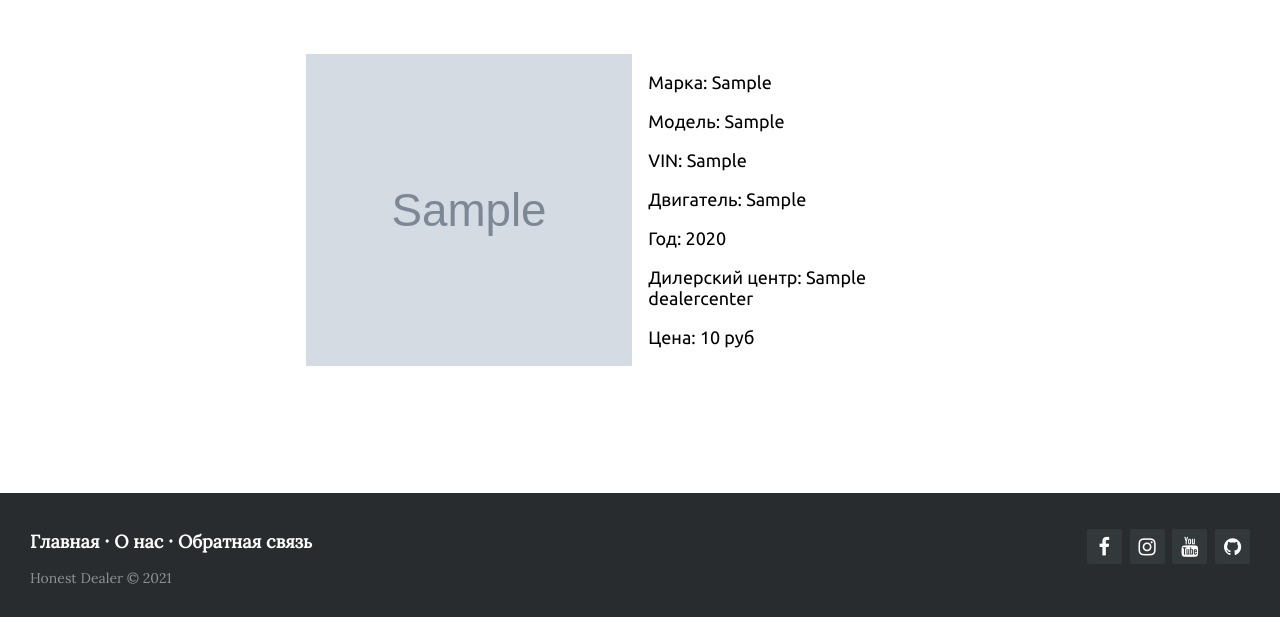
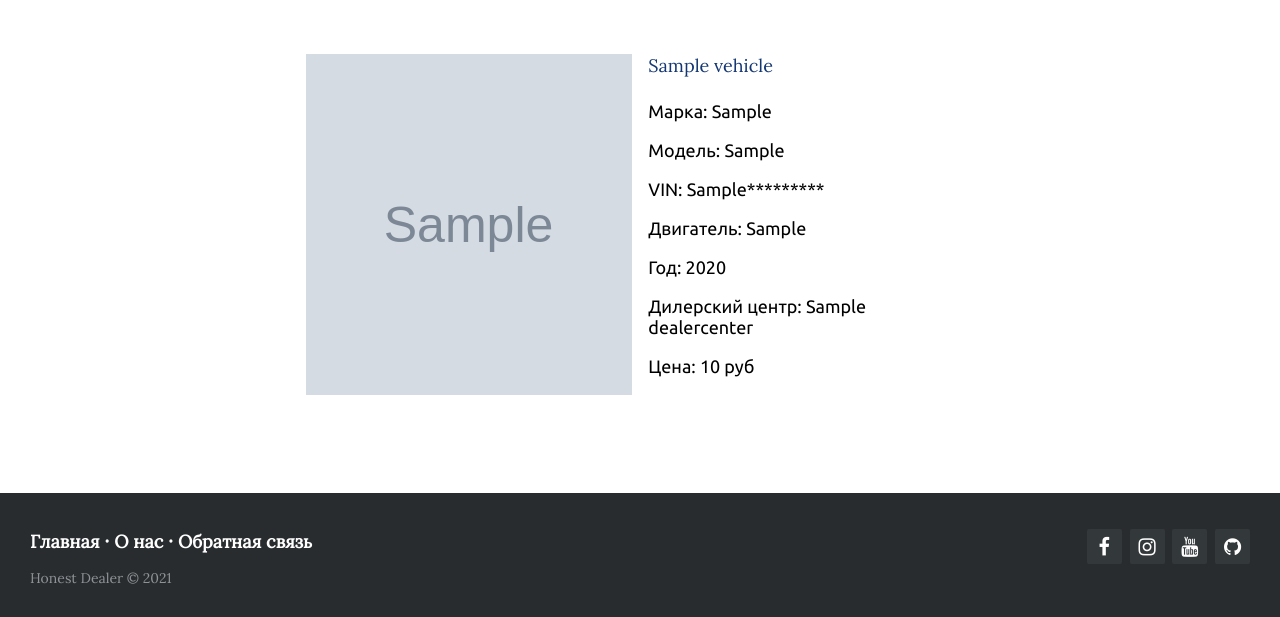
Before and after one commit to viktornikolaev1995/dealer, a Django app: page /vehicles_with_mileage/ in a window 1280 px wide. Shown: the part 183-800 px from the top of the page. Run offline with Django 3.2, Linux system fonts and the light colour scheme; tables that the repository leaves empty hold one stand-in row (values such as "Sample post"); grey boxes marked "Sample" are stand-in pictures; some libraries are stand-ins or nearby versions.

Commit message:
Внесение изменений

```diff
--- a/dealer/dealers_and_dealer_centers/static/dealers_and_dealer_centers/css/main.css
+++ b/dealer/dealers_and_dealer_centers/static/dealers_and_dealer_centers/css/main.css
@@ -25,7 +25,8 @@ img {
 
 h1,
 h2,
-h3 {
+h3,
+h4 {
 	font-family: 'Lora', serif;
 	font-weight: 400;
 	color: #143774;
@@ -223,9 +224,10 @@ footer {
 }
 
 
-@media (min-width: 737px) {
+@media (min-width: 1000px) {
 	.container-flex {
 		flex-direction: row;
+		justify-content: center;
 	}
 
 	main {
@@ -239,6 +241,7 @@ footer {
 		/*margin-left: 1em;*/
 	}
 }
+
 
 /*navigation*/
 
@@ -276,7 +279,7 @@ nav a:focus {
 }
 
 
-@media (max-width: 675px) {
+@media (max-width: 1000px) {
 	nav ul {
 		flex-direction: column;
 	}
@@ -309,7 +312,7 @@ nav a:focus {
 }
 
 
-@media (min-width: 675px) {
+@media (min-width: 1000px) {
 	.article-recent {
 		flex-direction: row;
 		justify-content: space-between;
--- a/dealer/dealers_and_dealer_centers/templates/dealers_and_dealer_centers/vehicle_list.html
+++ b/dealer/dealers_and_dealer_centers/templates/dealers_and_dealer_centers/vehicle_list.html
@@ -7,9 +7,10 @@
         {% for vehicle in vehicles %}
         <article class="article-recent">
             <div class="article-recent-main">
+                <h4>{{ vehicle.name }}</h4>
                 <p>Марка: {{ vehicle.brand }}</p>
                 <p>Модель: {{ vehicle.car_model }}</p>
-                <p>VIN: {{ vehicle.vin }}</p>
+                <p>VIN: {{ vehicle.vin|slice:':8'|add:'*********' }}</p>
                 <p>Двигатель: {{ vehicle.engine }}</p>
                 <p>Год: {{ vehicle.year_of_release }}</p>
                 <p>Дилерский центр: {{ vehicle.dealer_center }}</p>
--- a/dealer/dealers_and_dealer_centers/views.py
+++ b/dealer/dealers_and_dealer_centers/views.py
@@ -1,3 +1,4 @@
+from django.http import Http404
 from django.shortcuts import render
 from django.views.generic import ListView
 from .models import Dealer, DealerCenter, Vehicle
@@ -37,7 +38,10 @@ class VehicleNewList(ListView):
     context_object_name = 'vehicles'
 
     def get_queryset(self):
-        return Vehicle.objects.filter(archive=False, vehicle_with_mileage=False)
+        obj = Vehicle.objects.filter(archive=False, vehicle_with_mileage=False)
+        if obj.exists():
+            return obj
+        raise Http404
 
     def get_context_data(self, *, object_list=None, **kwargs):
         context = super().get_context_data(**kwargs)
@@ -48,14 +52,19 @@ class VehicleNewList(ListView):
 class VehicleNewListAtDealerCenter(VehicleNewList):
 
     def get_queryset(self, **kwargs):
-        return Vehicle.objects.filter(archive=False, vehicle_with_mileage=False, dealer_center__slug=self.kwargs['slug'])
-
+        obj = Vehicle.objects.filter(archive=False, vehicle_with_mileage=False, dealer_center__slug=self.kwargs['slug'])
+        if obj.exists():
+            return obj
+        raise Http404
 
 
 class VehicleWithMileageList(VehicleNewList):
 
     def get_queryset(self):
-        return Vehicle.objects.filter(archive=False, vehicle_with_mileage=True, )
+        obj = Vehicle.objects.filter(archive=False, vehicle_with_mileage=True)
+        if obj.exists():
+            return obj
+        raise Http404
 
     def get_context_data(self, *, object_list=None, **kwargs):
         context = super().get_context_data(**kwargs)
@@ -66,4 +75,7 @@ class VehicleWithMileageList(VehicleNewList):
 class VehicleWithMileageAtDealerCenterList(VehicleWithMileageList):
 
     def get_queryset(self, **kwargs):
-        return Vehicle.objects.filter(archive=False, vehicle_with_mileage=True, dealer_center__slug=self.kwargs['slug'])
+        obj = Vehicle.objects.filter(archive=False, vehicle_with_mileage=True, dealer_center__slug=self.kwargs['slug'])
+        if obj.exists():
+            return obj
+        raise Http404
```
